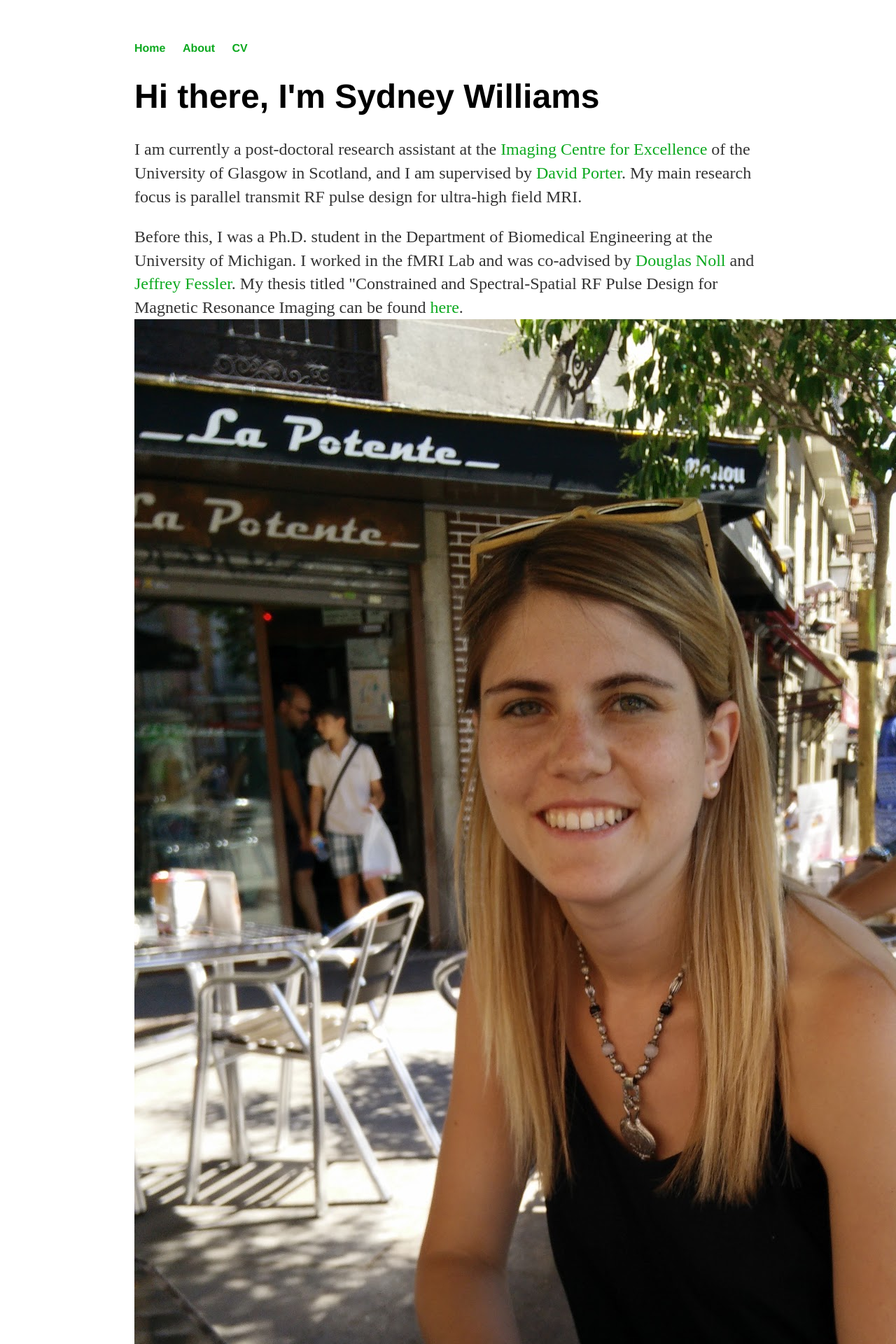
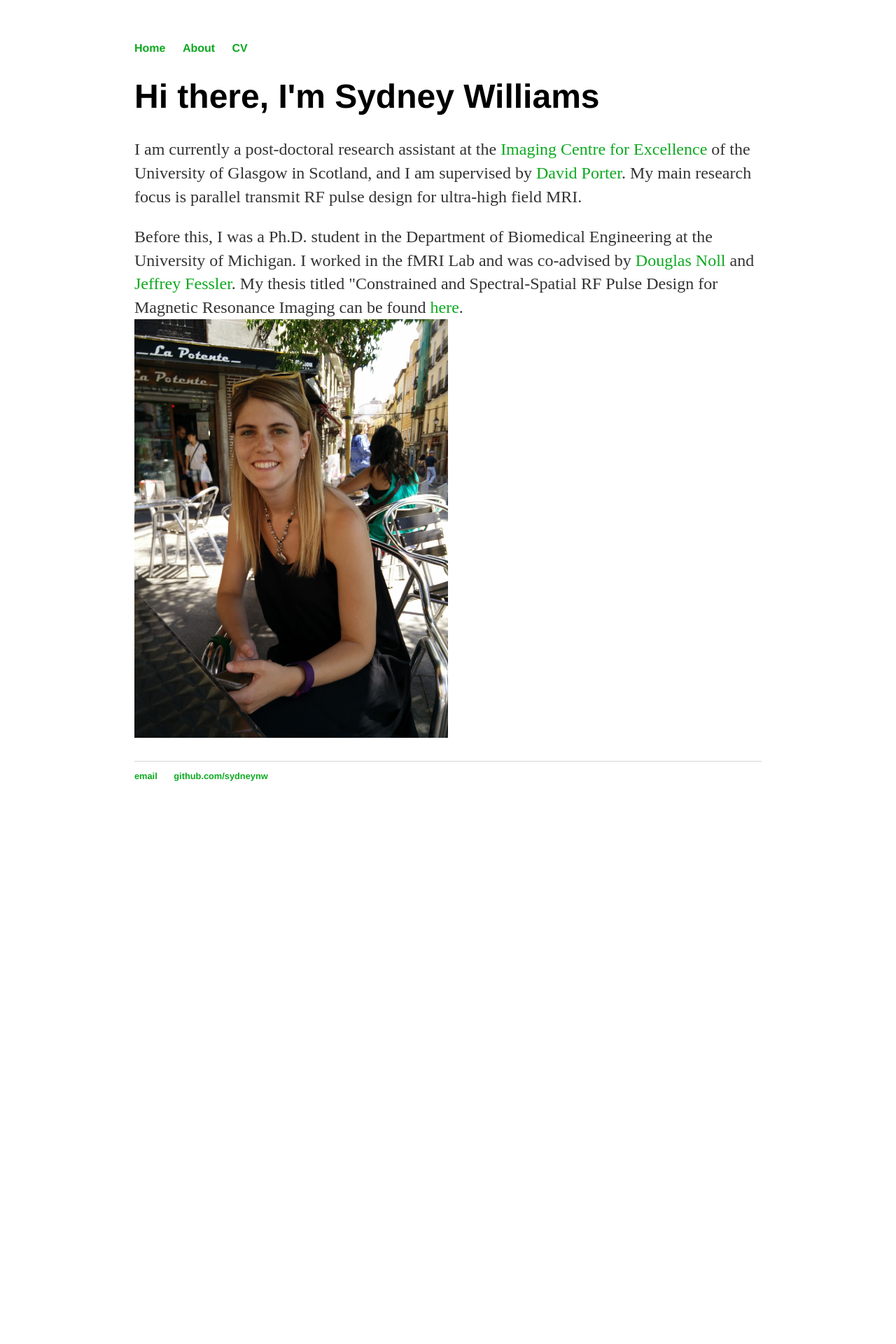
Before and after one commit to sydneynw/sydneynw.github.io, a Jekyll site: the page built from index.html, in a window 1280 px wide. Shown: the top 1920 px of the page at 70% size. Built offline with Jekyll 4.4.1, drawn with Linux system fonts in a browser that asks for light colours; after the commit the page ends 1176 px from its top, so only the background shows below that.

Commit message:
Update index.html

```diff
--- a/index.html
+++ b/index.html
@@ -15,7 +15,7 @@ title: Sydney Williams
 	Spectral-Spatial RF Pulse Design for Magnetic Resonance Imaging can be found
 	<a href="https://drive.google.com/file/d/1DEKlkMpqcHV__KB5-2TxWQ-QspWCxYCj/view?usp=sharing" target="_blank"> here</a>.
 
-	<img src="https://raw.githubusercontent.com/sydneynw/sydneynw.github.io/master/LaLatina.jpg"
+	<img src="https://raw.githubusercontent.com/sydneynw/sydneynw.github.io/master/LaLatina.jpg" width=50% height=50%
 	     alt="Sydney Williams">
 
 	<!--<a href="/about">Read more about my life...</a>--></p>
```
